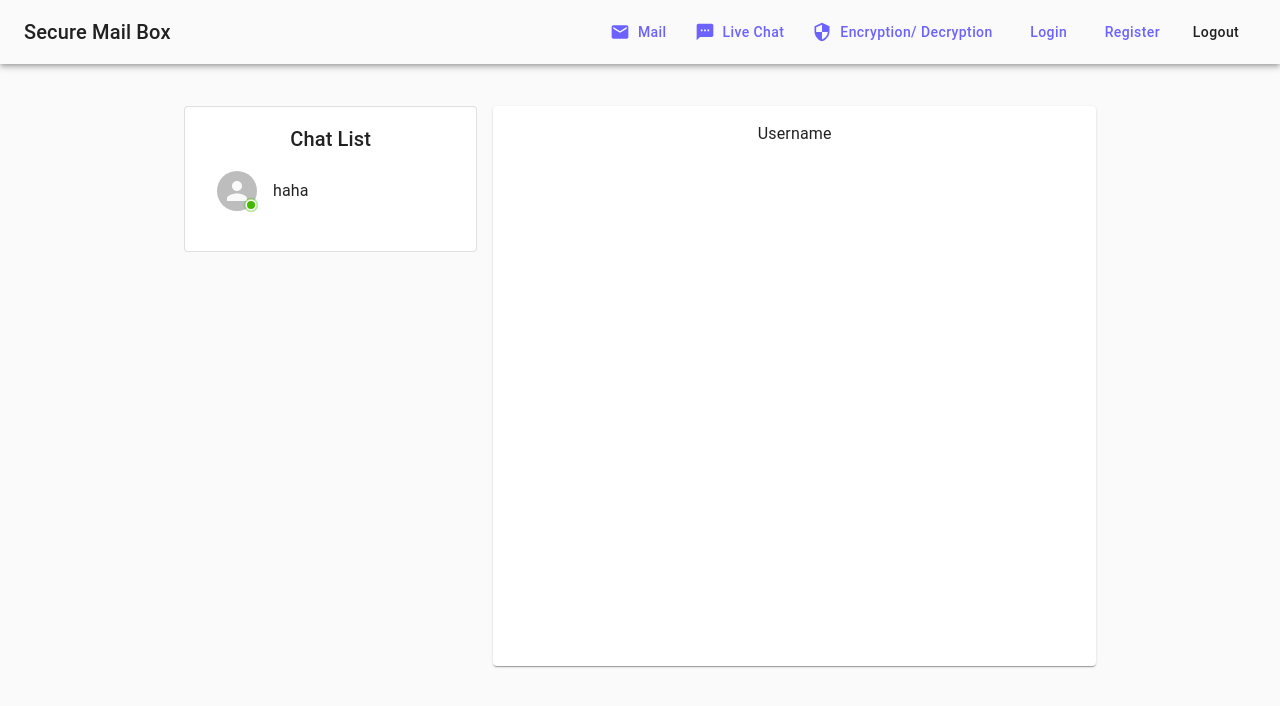
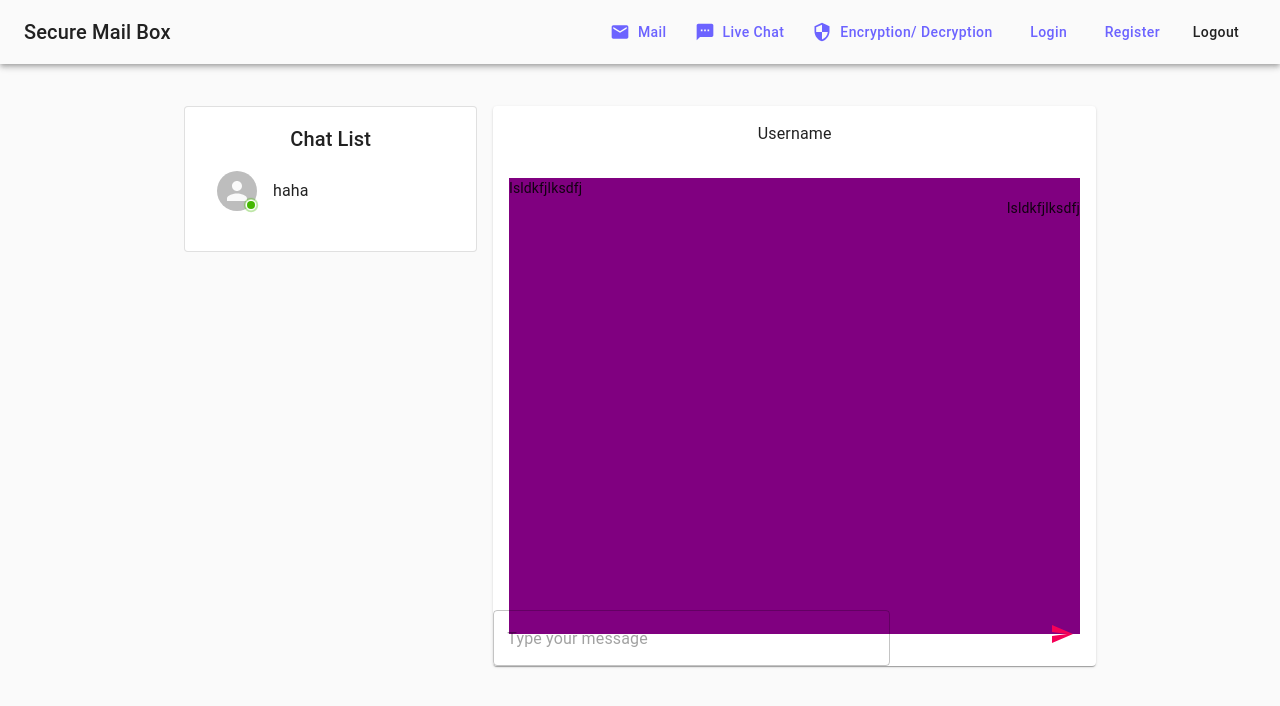
Before and after one commit to devfikdark/SecureMailbox, a React (Create React App) app in the folder client/: page /live-chat in a window 1280 px wide. Shown: the top 706 px of the page. Built offline with nearby package versions, Linux system fonts and the light colour scheme.

Commit message:
updated chat style

```diff
--- a/client/src/components/ChatComponent.jsx
+++ b/client/src/components/ChatComponent.jsx
@@ -1,14 +1,50 @@
-import { Box, Card, CardContent, Typography } from "@material-ui/core";
 import React from "react";
+import { Box, Card, CardContent, IconButton, TextField, Typography } from "@material-ui/core";
+import SendIcon from "@material-ui/icons/Send";
+import { makeStyles } from "@material-ui/core/styles";
+
+const useStyles = makeStyles((theme) => ({
+  card: {
+    position: "relative",
+  },
+  messageField: {
+    position: "absolute",
+    bottom: 0,
+    left: 0,
+    width: "31vw",
+  },
+  messageButton: {
+    position: "absolute",
+    bottom: 8,
+    right: 10,
+  },
+  messages: {
+    height: "57vh",
+    backgroundColor: "purple",
+  },
+}));
 
 function ChatComponent() {
+  const classes = useStyles();
   return (
     <div>
-      <Card style={{ height: "70vh" }}>
+      <Card style={{ height: "70vh" }} className={classes.card}>
         <CardContent>
           <Box display="flex" justifyContent="center" mb={4}>
             <Typography>Username</Typography>
           </Box>
+          <Box className={classes.messages}>
+            <Box display="flex" justifyContent="start">
+              lsldkfjlksdfj
+            </Box>
+            <Box display="flex" justifyContent="end">
+              lsldkfjlksdfj
+            </Box>
+          </Box>
+          <TextField variant="outlined" placeholder="Type your message" className={classes.messageField} />
+          <IconButton className={classes.messageButton} size="large" color="secondary">
+            <SendIcon />
+          </IconButton>
         </CardContent>
       </Card>
     </div>
```
